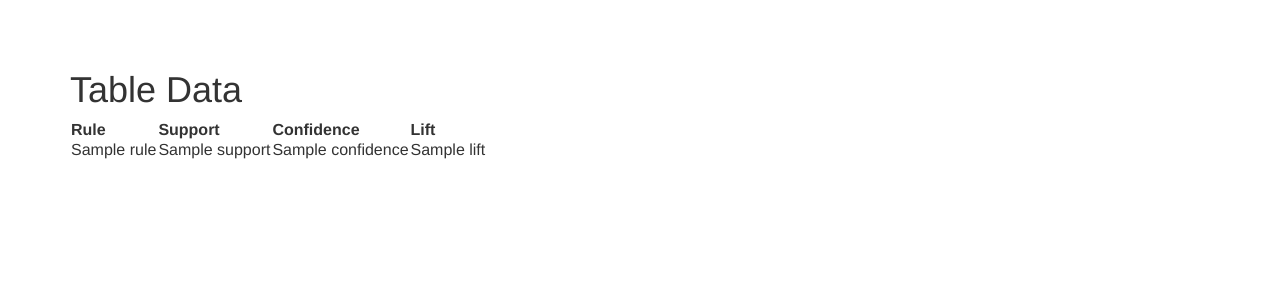
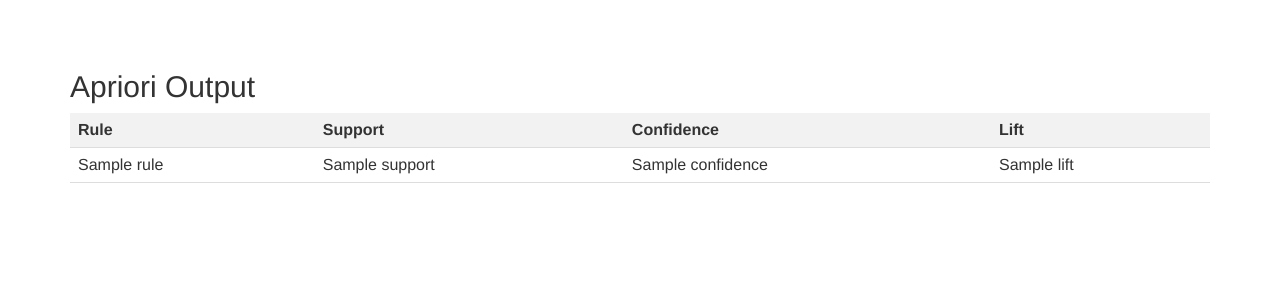
Before and after one commit to AmoghGupta04/Apriori_Project, a Flask app: template Project/templates/output.html in a window 1280 px wide. Shown: the top 300 px of the page. Run offline with Flask 3, Linux system fonts and the light colour scheme; the template is opened without the code that fills it: most values are stand-ins (such as "Sample title", 1, 10 or a date in 2020); some libraries are stand-ins or nearby versions.

Commit message:
Update output.html

```diff
--- a/Project/templates/output.html
+++ b/Project/templates/output.html
@@ -6,11 +6,39 @@
     <link rel="stylesheet" type="text/css" href="/static/content/bootstrap.css" />
     <link rel="stylesheet" type="text/css" href="/static/content/site.css" />
     <script src="/static/scripts/modernizr-2.6.2.js"></script>
+    <style>
+      table {
+           border-collapse: collapse;
+           width: 100%;
+            }
+
+      th, td {
+          padding: 8px;
+          text-align: left;
+          border-bottom: 1px solid #ddd;
+            }
+
+      th {
+         background-color: #f2f2f2;
+         }
+</style>
 </head>
 <body>
 
         <div class="container">
-            <h1>Table Data</h1>
+            <h2>Apriori Output</h2>
+        <table>
+
+    <!--<tbody>
+      {% for row in table_data %}
+      <tr>
+        <td>{{ row.rule }}</td>
+        <td>{{ row.support}}</td>
+        <td>{{ row.confidence}}</td>
+        <td>{{ row.lift}}</td>
+      </tr>
+      {% endfor %}
+    </tbody>-->
            <table>
   <thead>
     <tr>
@@ -24,9 +52,9 @@
     {% for row in table_data %}
     <tr>
       <td>{{ row.rule }}</td>
-        <td>{{ row.support}}</td>
-        <td>{{ row.confidence}}</td>
-        <td>{{ row.lift}}</td>
+      <td>{{ row.support }}</td>
+      <td>{{ row.confidence }}</td>
+      <td>{{ row.lift }}</td>
     </tr>
     {% endfor %}
   </tbody>
```
Lines whose indentation alone changed are shown as unchanged.
